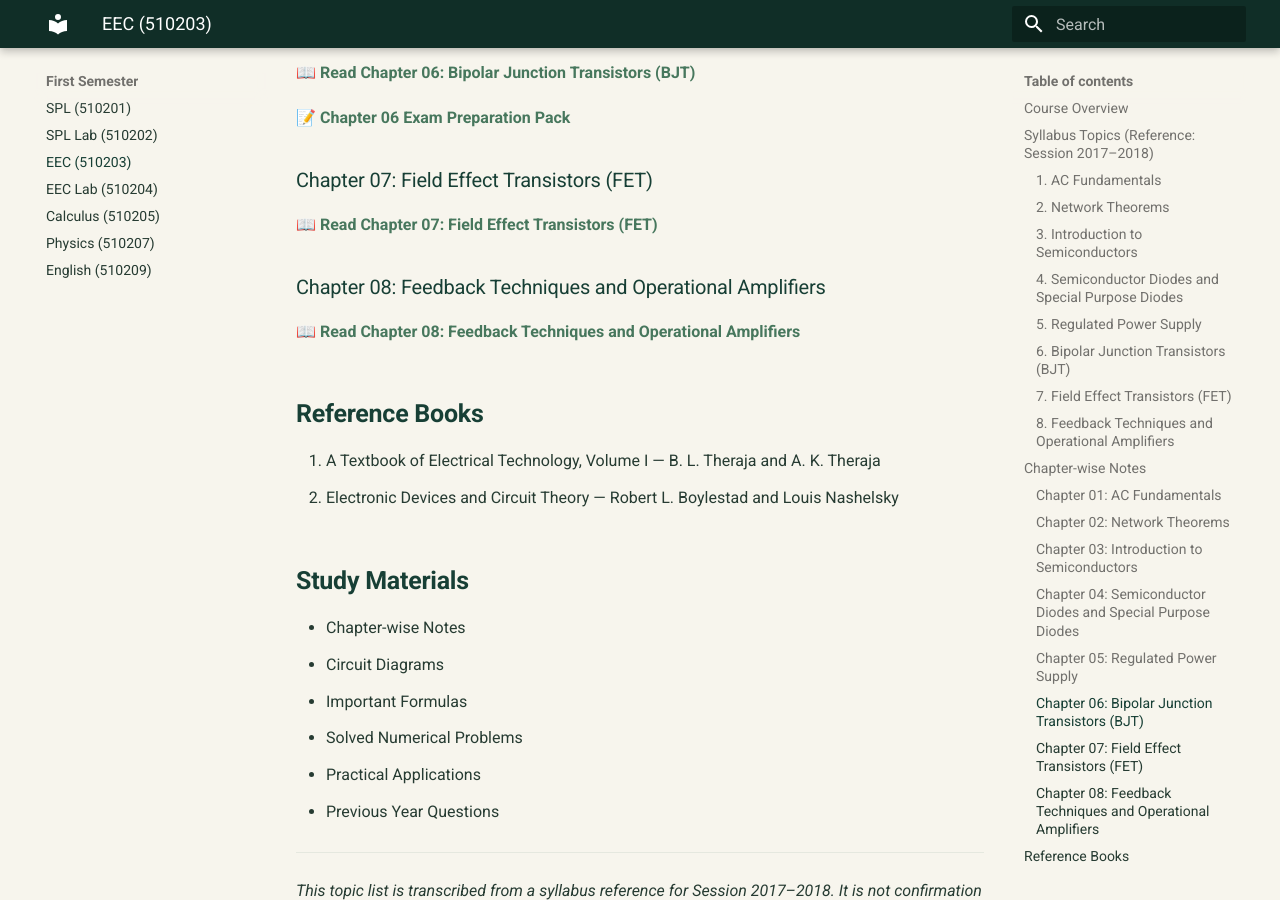
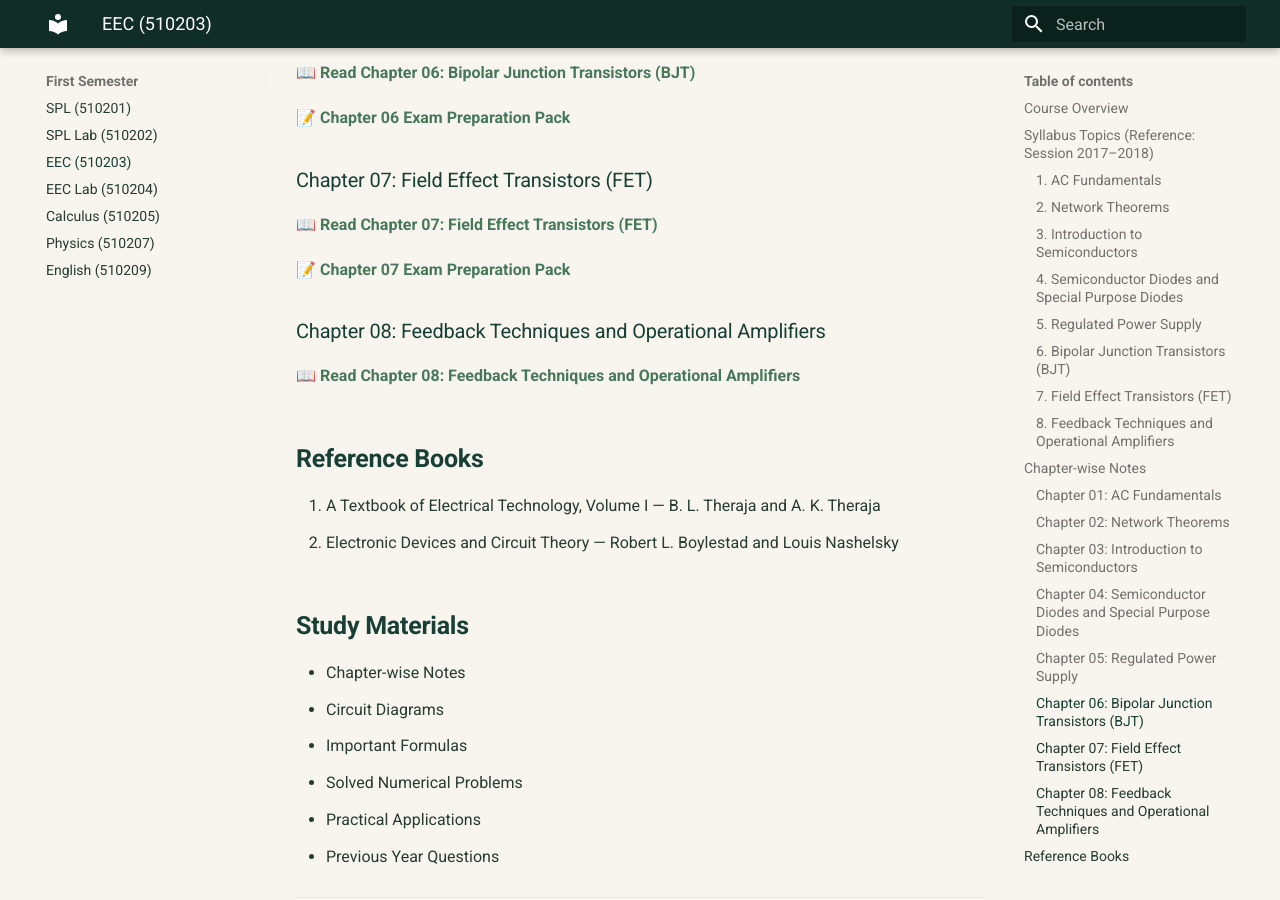
Before and after one commit to taimiyatahsin0-png/nu-cse-notes-store, an MkDocs documentation site: the page built from docs/subjects/eec/index.md, in a window 1280 px wide and 900 px high, scrolled down 3992 px. Built offline with MkDocs 1.6.1 and Material for MkDocs 9.7.7, drawn with Linux system fonts in a browser that asks for light colours.

Commit message:
Link Chapter 07 FET exam preparation pack

```diff
--- a/docs/subjects/eec/index.md
+++ b/docs/subjects/eec/index.md
@@ -135,6 +135,8 @@ This course introduces the fundamental concepts of electrical circuits, AC funda
 
 [📖 Read Chapter 07: Field Effect Transistors (FET)](chapter-07-field-effect-transistors.md)
 
+[📝 Chapter 07 Exam Preparation Pack](chapter-07-exam-preparation.md)
+
 ### Chapter 08: Feedback Techniques and Operational Amplifiers
 
 [📖 Read Chapter 08: Feedback Techniques and Operational Amplifiers](chapter-08-feedback-techniques-and-operational-amplifiers.md)
```
